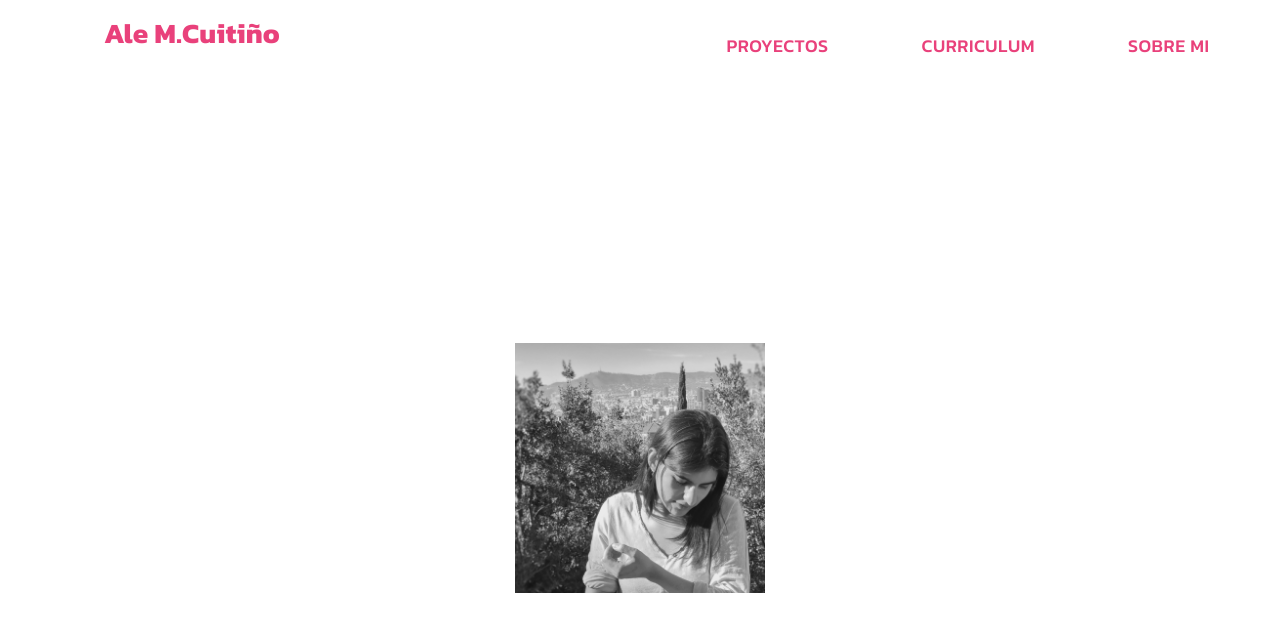
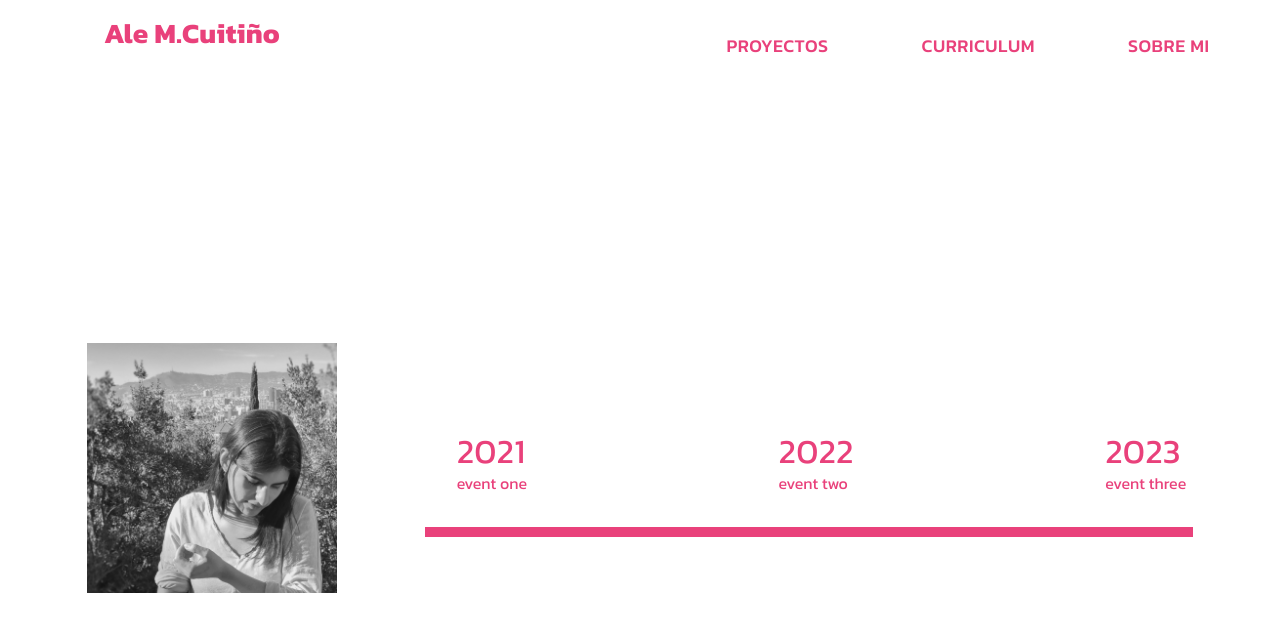
Before and after one commit to AleMCuitino/portfolio-2023, a React (Create React App) app: page /sobremi in a window 1280 px wide. Shown: the top 632 px of the page. Built offline with nearby package versions, Linux system fonts and the light colour scheme.

Commit message:
Created line in aboutme

```diff
--- a/src/component/img-boarding/ImgBoarding.jsx
+++ b/src/component/img-boarding/ImgBoarding.jsx
@@ -18,6 +18,8 @@ function ImgBoarding() {
                             maxHeight: { xs: 150, sm: 180, md: 250, xl:450 },
                             maxWidth: { xs: 150, sm: 180, md: 250, xl:450 },
                             display: { xs: 'flex', md: 'flex' },
+                            justifyContent: 'flex-end',
+                            alignItems: 'flex-end'
                         }}
                         alt="Alejandra Morales Cuitiño."
                         src={over ? aleHover : ale}
--- /dev/null
+++ b/src/component/line/Line.css
@@ -0,0 +1,5 @@
+.line {
+    width: 100%;
+    height: 10px;
+    background-color: #E9417B
+}
--- a/src/component/line/Line.jsx
+++ b/src/component/line/Line.jsx
@@ -1,10 +1,86 @@
-import React from 'react'
+import React from 'react';
+import './Line.css';
+import gsap from 'gsap';
+import { useEffect, useRef } from 'react';
+import { Box } from '@mui/system';
+import { Paper, Typography } from '@mui/material';
+
 
 const Line = () => {
+    const timeline = gsap.timeline({
+        repeat: true,
+        defaults: { duration: 1, ease: "easeInOut"}
+    })
+
+    const e1Ref = useRef()
+    const e2Ref = useRef()
+    const e3Ref = useRef()
+    const lineRef = useRef()
+
+    const Data = [
+        {id:1, year: 2021, name: 'event one', ref: e1Ref},
+        {id:2, year: 2022, name: 'event two', ref: e2Ref},
+        {id:3, year: 2023, name: 'event three', ref: e3Ref},
+    ]
+
+    useEffect(() => {
+        timeline
+        .from(e1Ref.current, {autoAlpha: 0, x: -100, duration:1})
+        .from(e2Ref.current, {autoAlpha: 0, x: -100, duration:1})
+        .from(e3Ref.current, {autoAlpha: 0, x: -100, duration:1})
+        .to(e1Ref.current, {autoAlpha: 0, x: -100, duration:1, delay:5})
+        .to(e2Ref.current, {autoAlpha: 0, x: -100, duration:1})
+        .to(e3Ref.current, {autoAlpha: 0, x: -100, duration:1})
+        .to(lineRef.current, {opacity: 0, duration:1})
+    }, [])
+
     return (
-        <div>
-
-        </div>
+        <React.Fragment>
+            <Box
+                sx={{
+                    height: '100vh',
+                    width: '60vw',
+                    display: 'flex',
+                    flexDirection: 'column',
+                    justifyContent: 'center',
+                }}
+                >
+                <Box
+                    sx={{
+                        display: 'flex',
+                        justifyContent: 'space-between',
+                        alignItems: 'center',
+                        padding: '2rem',
+                        width: '95%',
+                    }}
+                    >
+                    {Data.map(el=> {
+                        return (
+                            <Paper
+                                elevation={0}
+                                key={el.id}
+                                ref={el.ref}
+                                sx={{
+                                    color: '#E9417B'
+                                }}
+                                >
+                                <Typography
+                                    variant='h4'>
+                                    {el.year}
+                                </Typography>
+                                <Typography
+                                    variant='p'
+                                    sx={{
+                                    }}>
+                                    {el.name}
+                                </Typography>
+                            </Paper>
+                        )
+                    })}
+                </Box>
+                <div className='line' ref={lineRef}></div>
+            </Box>
+        </React.Fragment>
     )
 }
 
--- a/src/views/AboutMe.jsx
+++ b/src/views/AboutMe.jsx
@@ -2,6 +2,7 @@ import React from 'react';
 import Navbar from "../component/navbar/Navbar";
 import ImgBoarding from '../component/img-boarding/ImgBoarding';
 import { Box } from '@mui/system';
+import Line from '../component/line/Line';
 
 const AboutMe = () => {
     return (
@@ -11,12 +12,13 @@ const AboutMe = () => {
                 elevation={0}
                 sx={{
                     minHeight: '100vh',
-                    display: "flex",
-                    alignItems: "center",
-                    justifyContent: "center",
+                    display: 'flex',
+                    alignItems: 'center',
+                    justifyContent: 'space-evenly',
                 }}
             >
                 <ImgBoarding />
+                <Line />
             </Box>
 
         </React.Fragment>
```
